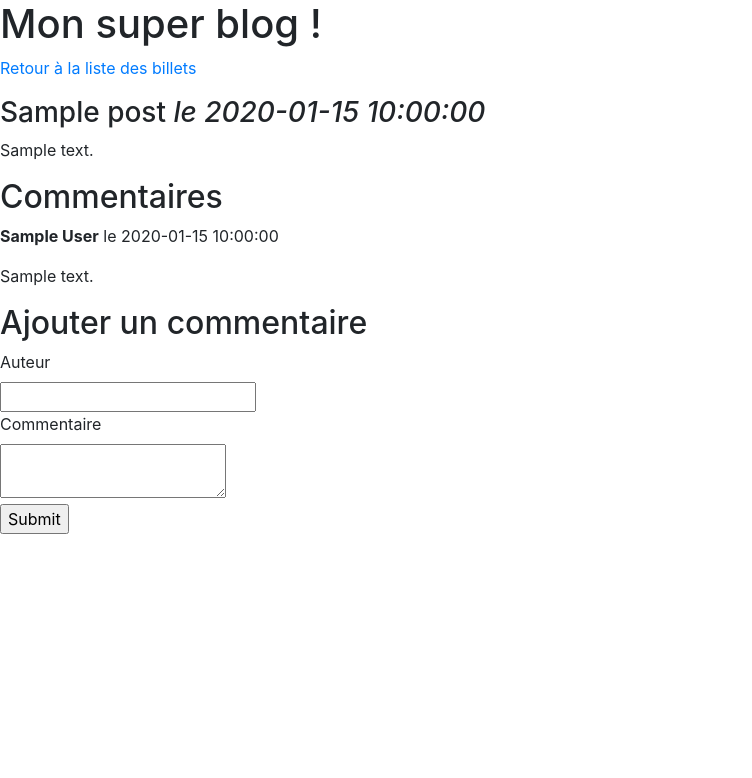
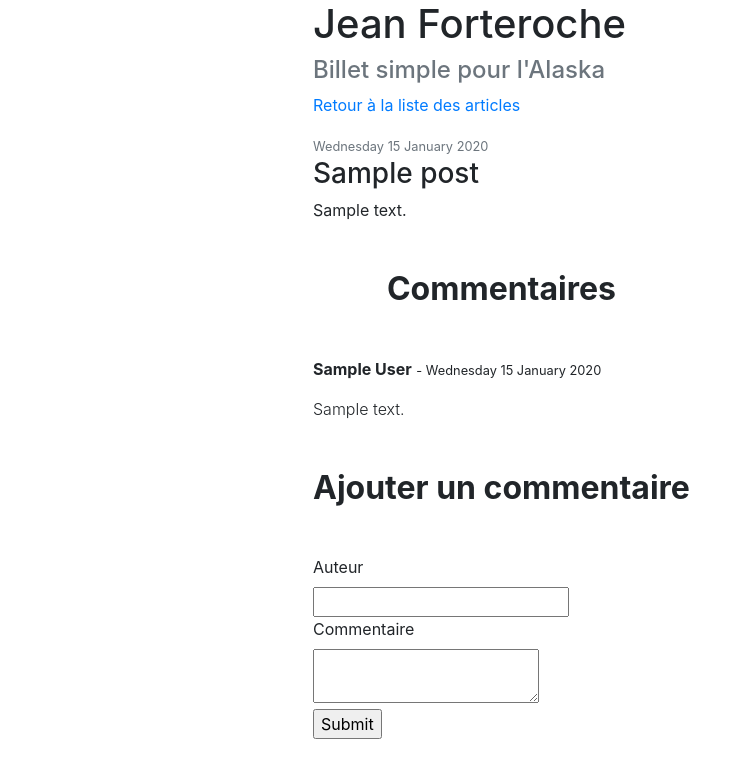
Before and after one commit to MiKatre/micro-cms-php, a PHP site: template view/frontend/postView.php in a window 1280 px wide. Shown: the top 778 px of the page, without its empty margins (0-752 px from the left). Run offline with PHP 8.4, Linux system fonts and the light colour scheme; the template is opened without the code that fills it: most values are stand-ins (such as "Sample title", 1, 10 or a date in 2020).

Commit message:
basic styling, excerpt, and proper date format

```diff
--- a/controller/frontend.php
+++ b/controller/frontend.php
@@ -5,6 +5,7 @@ require_once('model/CommentManager.php');
 function listPosts() {
   $postManager = new PostManager();
   $posts = $postManager->getPosts();
+
   require('view/frontend/listPostsView.php');
 }
 
--- a/model/CommentManager.php
+++ b/model/CommentManager.php
@@ -5,7 +5,7 @@ require_once("model/Manager.php");
 class CommentManager extends Manager {
   public function getComments($postId) {
     $db = $this->dbConnect();
-    $comments = $db->prepare('SELECT id,author,content,responseId, DATE_FORMAT(date, \'%d/%m/%Y à %Hh%i\') AS date_fr FROM comment WHERE postId = ? AND approved = 1 ORDER BY date DESC');
+    $comments = $db->prepare('SELECT id,author,content,responseId,date FROM comment WHERE postId = ? AND approved = 1 ORDER BY date DESC');
     $comments->execute(array($postId));
 
     return $comments;
--- a/model/PostManager.php
+++ b/model/PostManager.php
@@ -6,14 +6,14 @@ class PostManager extends Manager{
 
   public function getPosts() {
     $db = $this->dbConnect();
-    $req = $db->query('SELECT id,title,content,published, DATE_FORMAT(date, \'%d/%m/%Y à %Hh%i \') AS date_fr FROM post WHERE published = 1 ORDER BY id DESC LIMIT 5');
+    $req = $db->query('SELECT id,title,content,published,date FROM post WHERE published = 1 ORDER BY id DESC LIMIT 5');
 
     return $req;
   }
 
   public function getPost($postId) {
     $db = $this->dbConnect();
-    $req = $db->prepare('SELECT id,title,content, DATE_FORMAT(date, \'%d/%m/%Y à %Hh%i \') AS date_fr FROM post WHERE id = ?');
+    $req = $db->prepare('SELECT id,title,content,date FROM post WHERE id = ?');
     $req->execute(array($postId));
     $post = $req->fetch();
 
--- a/static/css/style.css
+++ b/static/css/style.css
@@ -4,6 +4,12 @@ h3 {}
 
 a {}
 
+#main {
+  max-width: 670px;
+  margin: auto;
+  padding: auto 5px;
+}
+
 .news {}
 
 .news p {}
--- a/view/frontend/postView.php
+++ b/view/frontend/postView.php
@@ -1,13 +1,17 @@
+<?php setlocale(LC_TIME, "fr_FR");?>
 <?php $title = htmlspecialchars($post['title']); ?>
 
 <?php ob_start(); ?>
-<h1>Mon super blog !</h1>
-<p><a href="index.php">Retour à la liste des billets</a></p>
+<h1>Jean Forteroche</h1>
+<h4 class="text-muted">Billet simple pour l'Alaska</h4>
+<p><a href="index.php">Retour à la liste des articles</a></p>
 
 <div class="news">
+    <small class="text-muted">
+        <?= strftime("%A %d %B %Y", strtotime($post['date'])) ?>
+    </small>
     <h3>
         <?= htmlspecialchars($post['title']) ?>
-        <em>le <?= $post['date_fr'] ?></em>
     </h3>
 
     <p>
@@ -15,19 +19,22 @@
     </p>
 </div>
 
-<h2>Commentaires</h2>
+<h2 class="my-5 text-center font-weight-bold">Commentaires</h2>
 
 <?php
 while ($comment = $comments->fetch())
 {
 ?>
-    <p><strong><?= htmlspecialchars($comment['author']) ?></strong> le <?= $comment['date_fr'] ?></p>
-    <p><?= nl2br(htmlspecialchars($comment['content'])) ?></p>
+    <p>
+        <strong><?= htmlspecialchars($comment['author']) ?></strong>
+        <small> - <?= strftime("%A %d %B %Y", strtotime($comment['date'])) ?> </small>
+    </p>
+    <p class="font-weight-light"><?= nl2br(htmlspecialchars($comment['content'])) ?></p>
 <?php
 }
 ?>
 
-<h2>Ajouter un commentaire</h2>
+<h2 class="my-5 text-center font-weight-bold">Ajouter un commentaire</h2>
 
 <form action="index.php?action=addComment&amp;id=<?= $post['id'] ?>" method="post">
     <div>
--- a/view/frontend/template.php
+++ b/view/frontend/template.php
@@ -8,7 +8,13 @@
     </head>
 
     <body>
-        <?= $content ?>
+        <div id="main" class="container">
+            <div class="row">
+                <div class="mx-2">
+                    <?= $content ?>
+                </div>
+            </div>
+        </div>
 
         <script src="static/thirdParty/bootstrap.bundle.min.js"></script>
         <script src="https://code.jquery.com/jquery-3.3.1.slim.min.js" integrity="sha384-q8i/X+965DzO0rT7abK41JStQIAqVgRVzpbzo5smXKp4YfRvH+8abtTE1Pi6jizo" crossorigin="anonymous"></script>
```
Also changed, not shown: helpers/helpers.php (added, +13 -0 lines), view/frontend/listPostsView.php (+14 -12 lines).
